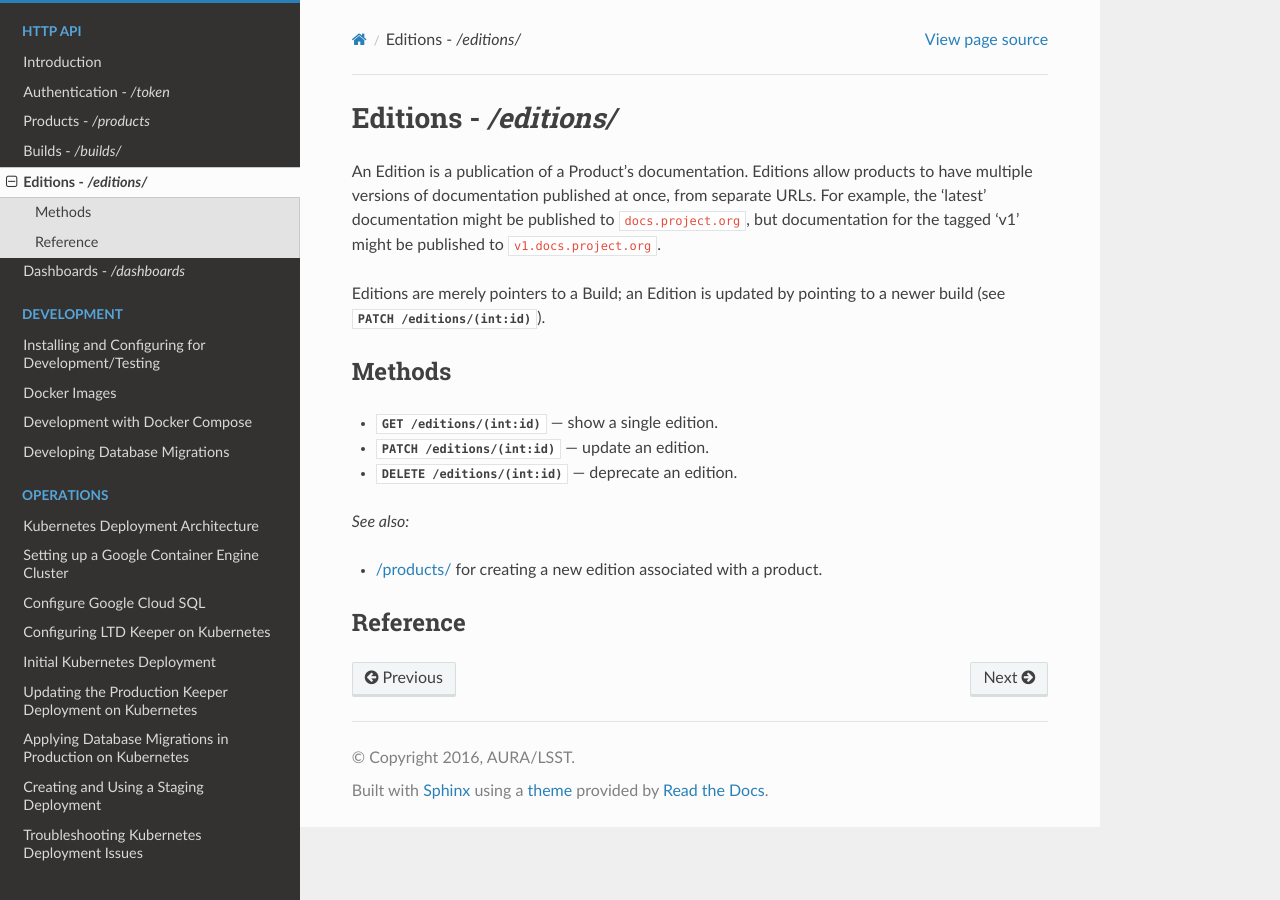
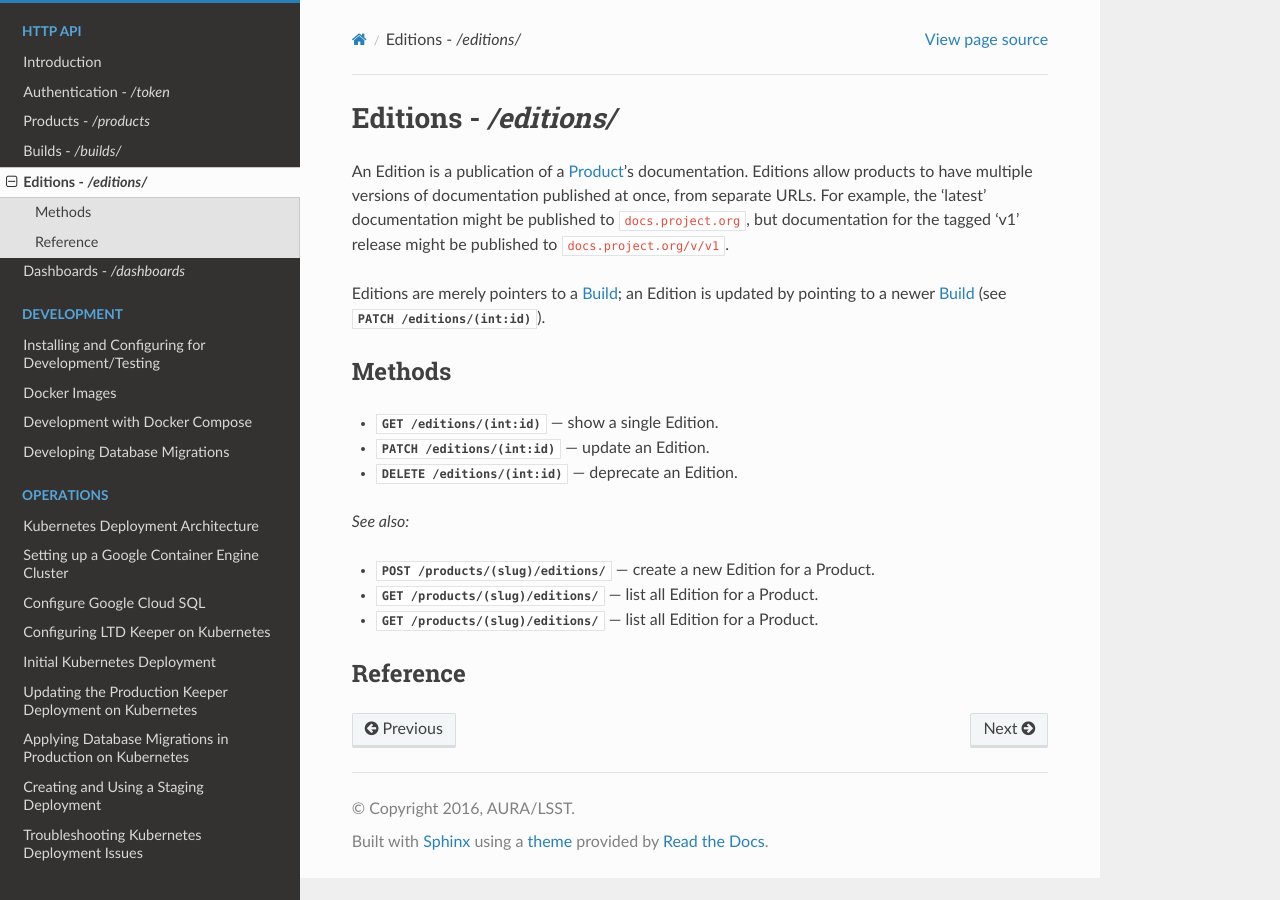
Before and after one commit to lsst-sqre/ltd-keeper, a Sphinx documentation site: the page built from docs/editions.rst, in a window 1280 px wide. Built offline with Sphinx 7.4.7 and the Read the Docs theme 2.0.0, drawn with Linux system fonts in a browser that asks for light colours.

```diff
--- a/docs/builds.rst
+++ b/docs/builds.rst
@@ -19,9 +19,9 @@ Methods
 
 *See also:*
 
-- :http:post:`/products/(slug)/builds/` --- create a new build for a product.
+- :http:post:`/products/(slug)/builds/` --- create a new build for a :doc:`Product <products>`.
 
-- :http:get:`/products/(slug)/builds/` --- list all builds for a product.
+- :http:get:`/products/(slug)/builds/` --- list all builds for a :doc:`Product <products>`.
 
 Reference
 =========
--- a/docs/editions.rst
+++ b/docs/editions.rst
@@ -2,26 +2,28 @@
 Editions - `/editions/`
 #######################
 
-An Edition is a publication of a Product's documentation.
+An Edition is a publication of a :doc:`Product <products>`\ ’s documentation.
 Editions allow products to have multiple versions of documentation published at once, from separate URLs.
-For example, the 'latest' documentation might be published to ``docs.project.org``, but documentation for the tagged 'v1' might be published to ``v1.docs.project.org``.
+For example, the 'latest' documentation might be published to ``docs.project.org``, but documentation for the tagged 'v1' release might be published to ``docs.project.org/v/v1``.
 
-Editions are merely pointers to a Build; an Edition is updated by pointing to a newer build (see :http:patch:`/editions/(int:id)`).
+Editions are merely pointers to a :doc:`Build <builds>`; an Edition is updated by pointing to a newer :doc:`Build <builds>` (see :http:patch:`/editions/(int:id)`).
 
 Methods
 =======
 
-- :http:get:`/editions/(int:id)` --- show a single edition.
+- :http:get:`/editions/(int:id)` --- show a single Edition.
 
-- :http:patch:`/editions/(int:id)` --- update an edition.
+- :http:patch:`/editions/(int:id)` --- update an Edition.
 
-- :http:delete:`/editions/(int:id)` --- deprecate an edition.
-
-
+- :http:delete:`/editions/(int:id)` --- deprecate an Edition.
 
 *See also:*
 
-- :doc:`/products/ <products>` for creating a new edition associated with a product.
+- :http:post:`/products/(slug)/editions/` --- create a new Edition for a Product.
+
+- :http:get:`/products/(slug)/editions/` --- list all Edition for a Product.
+
+- :http:get:`/products/(slug)/editions/` --- list all Edition for a Product.
 
 Reference
 =========
```
Also changed, not shown: other parts of docs/builds.rst (+1 -1 lines), docs/products.rst (+5 -5 lines).
